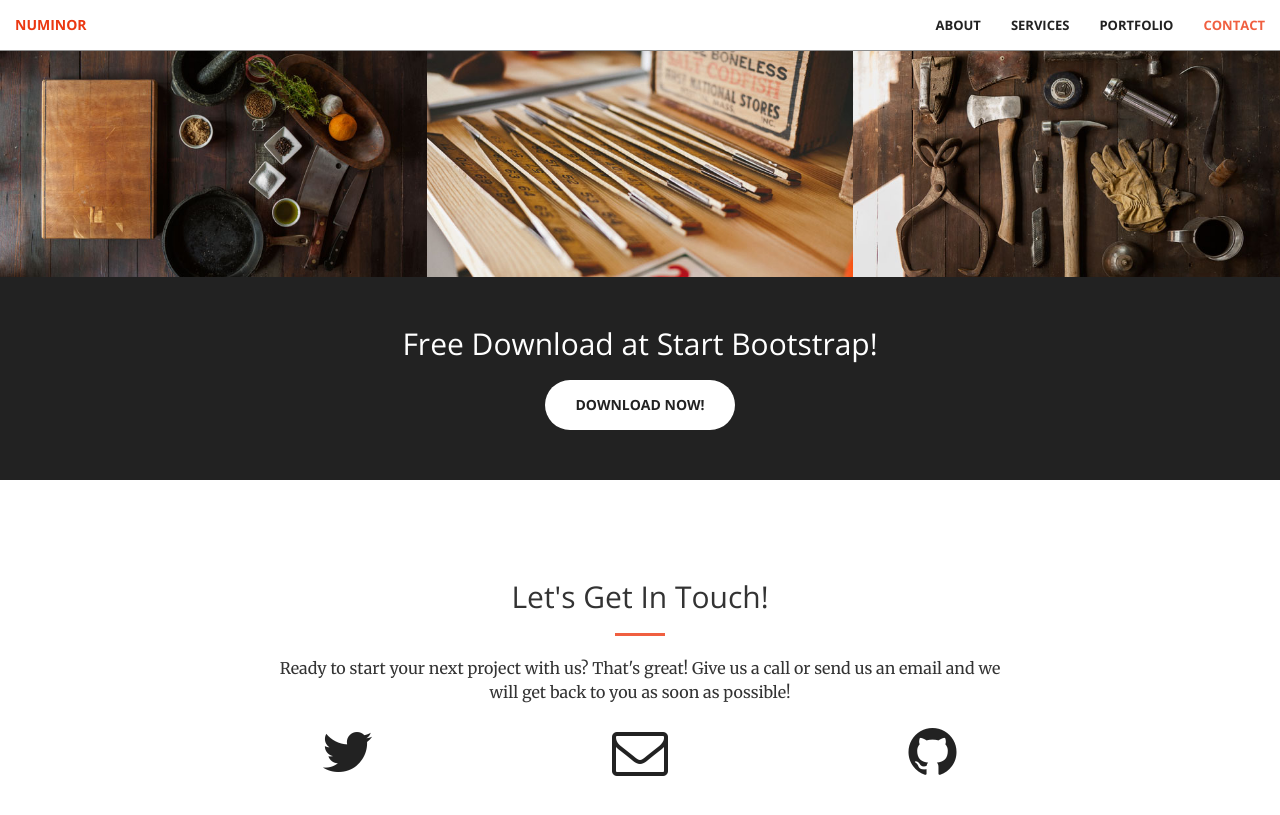
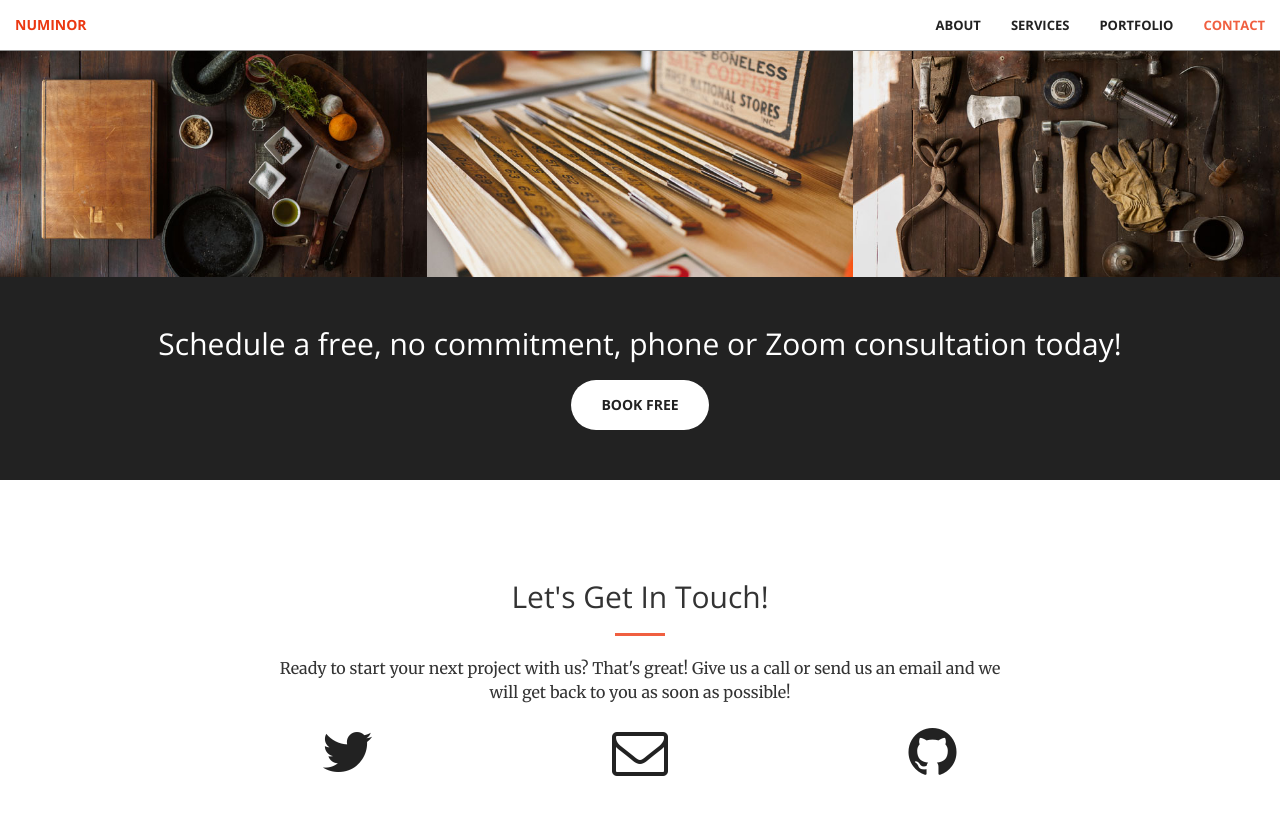
Before and after one commit to keithbuhler/numinor, a Jekyll site: the page built from index.html, in a window 1280 px wide and 900 px high, scrolled down 1933 px. Shown: the top 815 px of the window. Built offline with Jekyll 4.4.1, drawn with Linux system fonts in a browser that asks for light colours.

Commit message:
Update aside.html

```diff
--- a/_includes/aside.html
+++ b/_includes/aside.html
@@ -1,8 +1,8 @@
   <aside class="bg-dark">
       <div class="container text-center">
           <div class="call-to-action">
-              <h2>Free Download at Start Bootstrap!</h2>
-              <a href="#" class="btn btn-default btn-xl wow tada">Download Now!</a>
+              <h2>Schedule a free, no commitment, phone or Zoom consultation today!</h2>
+              <a href="#" class="btn btn-default btn-xl wow tada">Book free</a>
           </div>
       </div>
   </aside>
```
